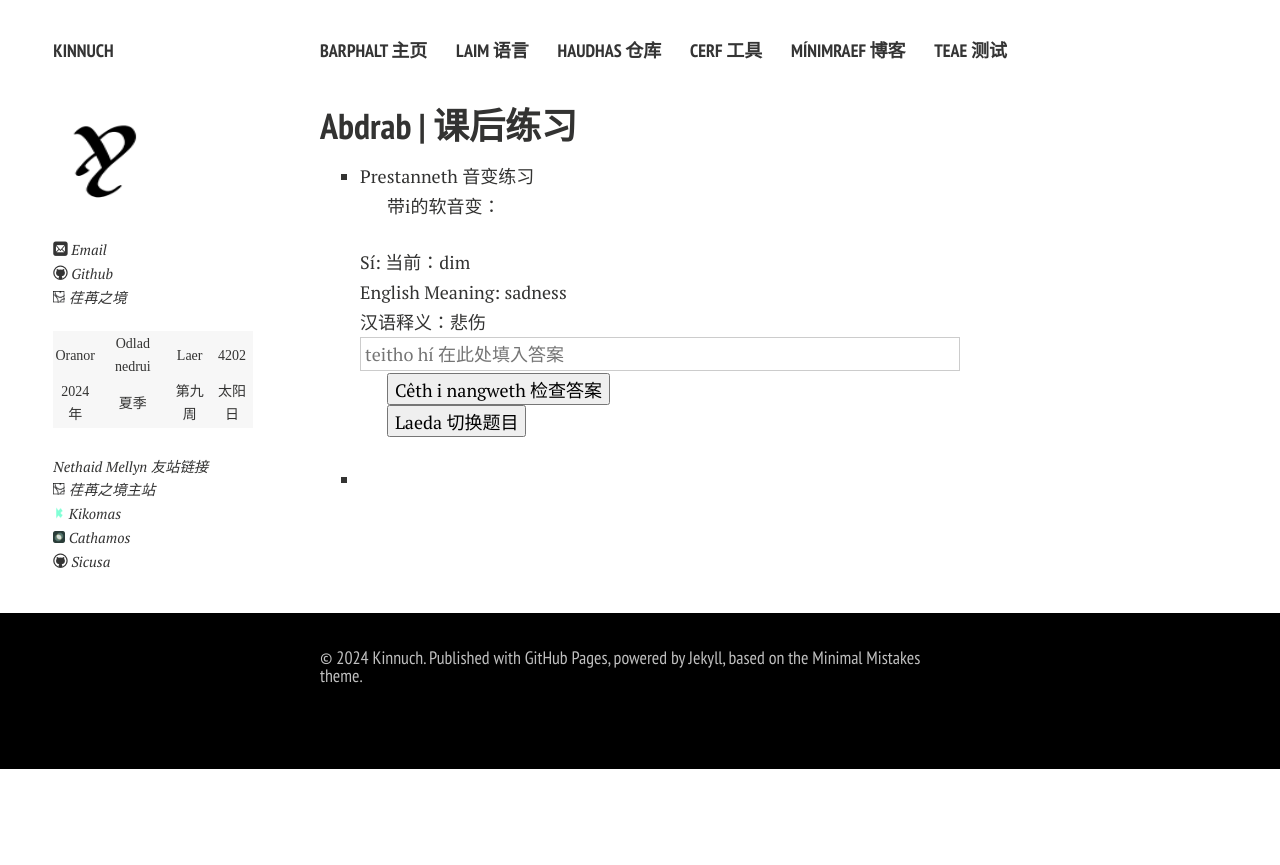
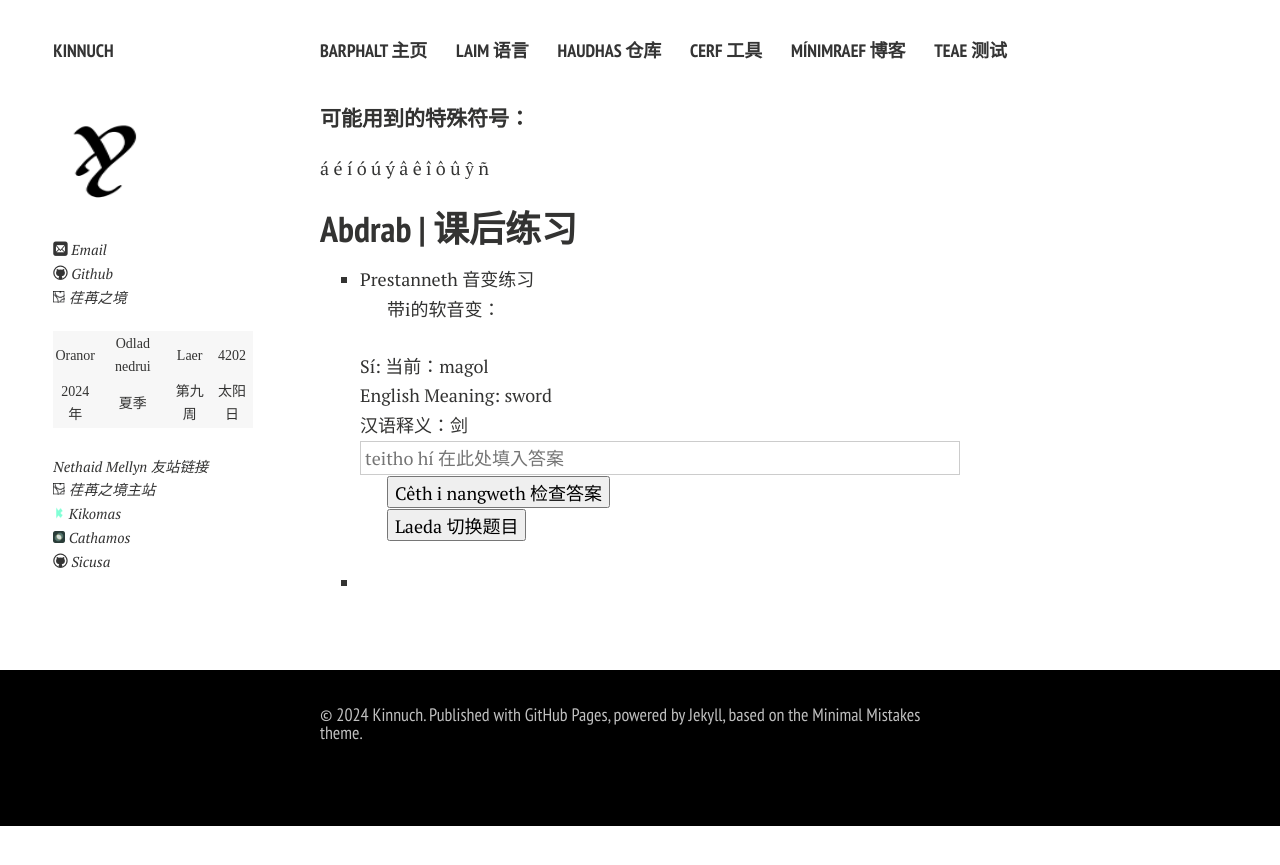
Before and after one commit to Kinnuch/kinnuch.github.io, a Jekyll site: the page built from cerf.md, in a window 1280 px wide. Shown: the top 865 px of the page. Built offline with Jekyll 4.4.1, drawn with Linux system fonts in a browser that asks for light colours; nearby versions of some CDN libraries; comment, search, counter and statistics services are not loaded; a style sheet for code colours, icons or effects is not loaded.

Commit message:
update cerf test

```diff
--- a/cerf.md
+++ b/cerf.md
@@ -3,6 +3,12 @@
 permalink: /cerf/index.html
 title: Cerf
 ---
+
+
+
+##### 可能用到的特殊符号：
+
+á é í ó ú ý â ê î ô û ŷ ñ
 
 ## Abdrab | 课后练习
 
--- a/file/prestanneth.csv
+++ b/file/prestanneth.csv
@@ -20,3 +20,5 @@
 (n)gaur,werewolf,座狼,i ñaur,goer,i ñgoer
 iôl,floodwater,洪水,i iôl,ŷl,in ŷl
 iest,wish,祈愿,i iest,ist,in ist
+sîr,river,河,i hîr,sîr,i sîr
+hîth,mist,迷雾,i chîth,hîth,i chîth
```
